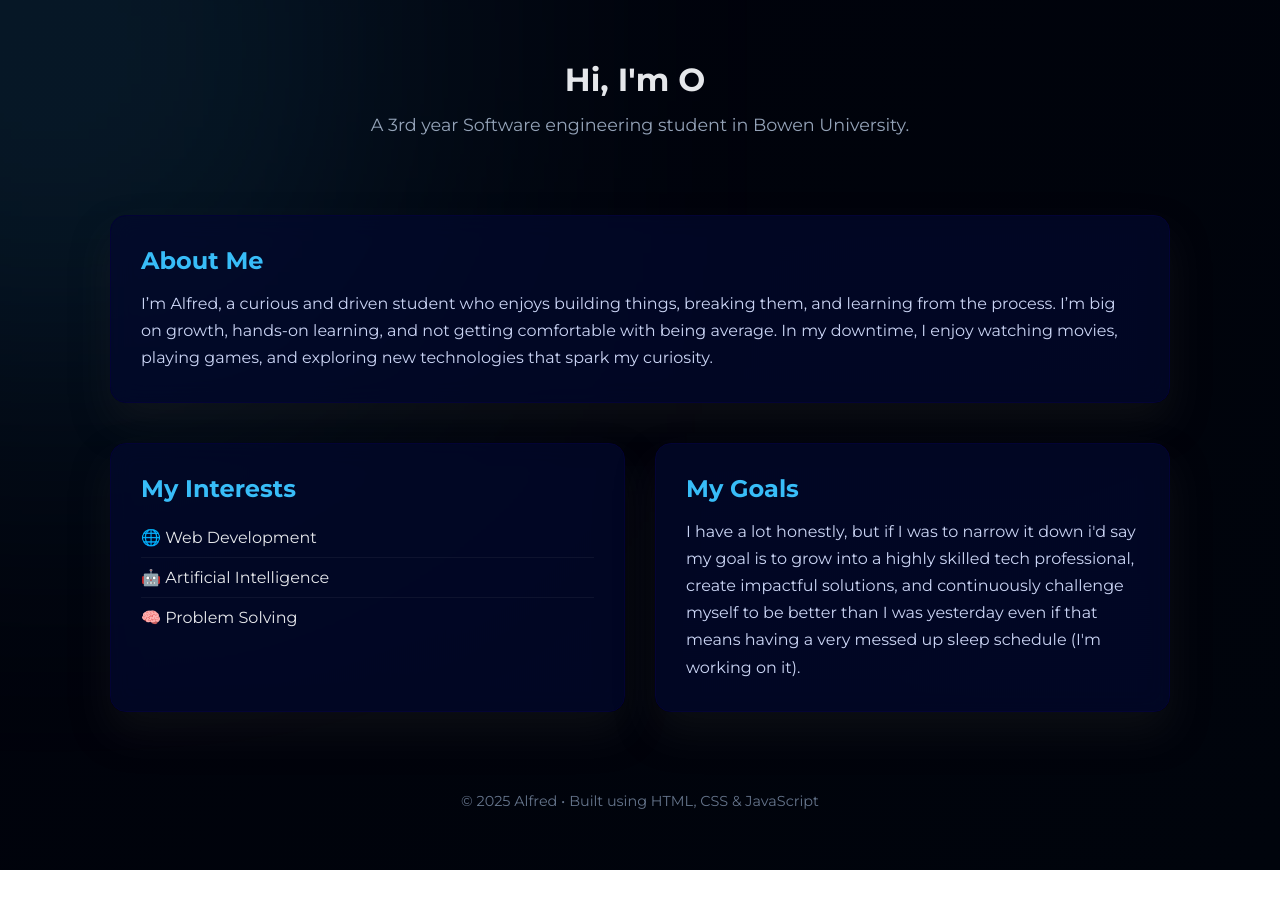
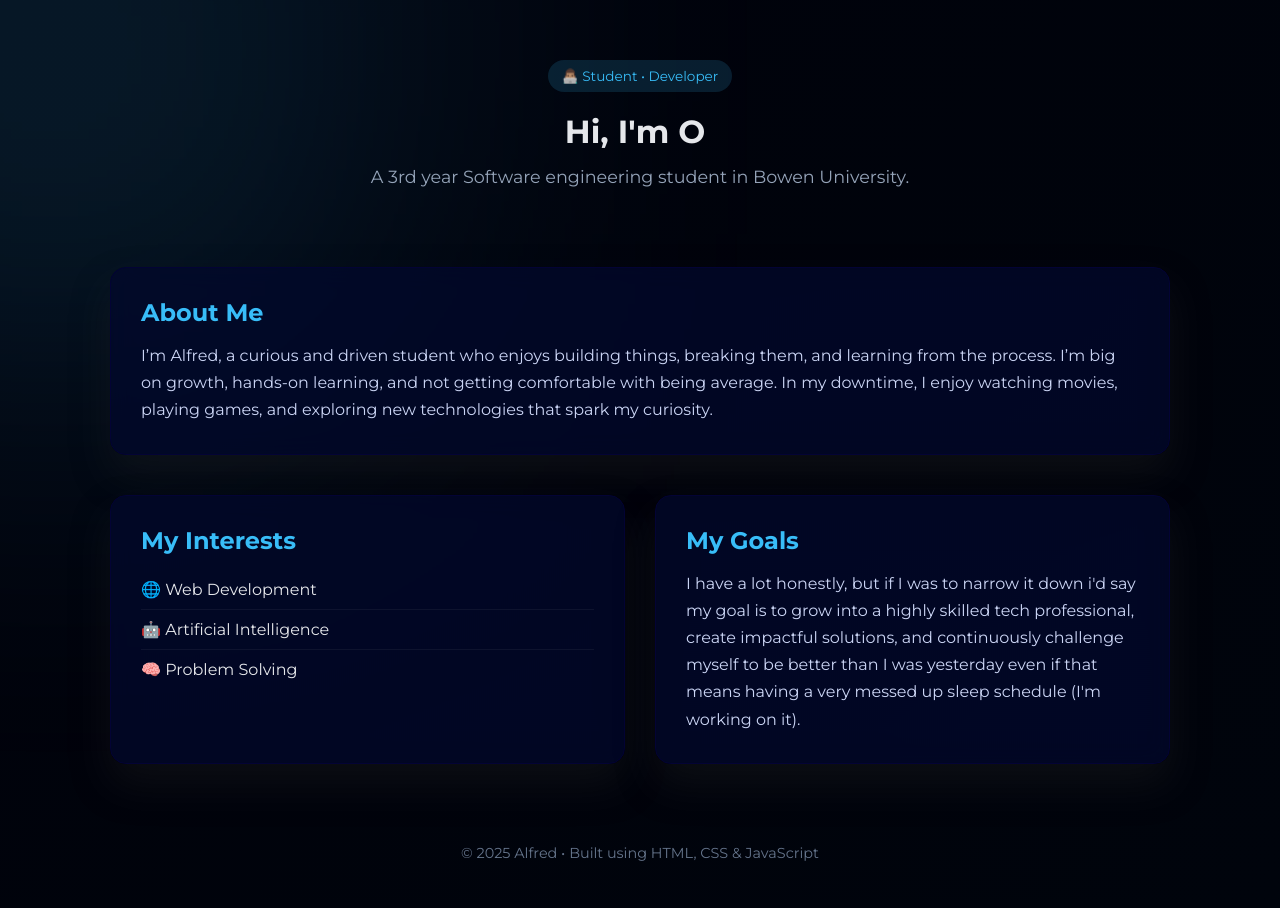
Before and after one commit to ogunkoyaalfred/buisen313-assignment, a plain HTML site: page index.html in a window 1280 px wide. Before the commit the page ends 870 px from the top, so only its background shows below. Drawn offline with Linux system fonts and the light colour scheme.

Commit message:
Final submitted Product lol

```diff
--- a/index.css
+++ b/index.css
@@ -35,7 +35,7 @@ body {
     margin-bottom: 80px;
 }
 
-/* .badge {
+.badge {
     display: inline-block;
     padding: 8px 14px;
     border-radius: 100px;
@@ -43,7 +43,7 @@ body {
     color: #38bdf8;
     font-size: 0.85rem;
     margin-bottom: 20px;
-} */
+}
 
 .hero h1 {
     font-size: 2rem;
--- a/index.html
+++ b/index.html
@@ -20,7 +20,7 @@
 
     <main class="wrapper">
       <header class="hero">
-        <!-- <span class="badge">👨🏽‍💻 Student • Developer</span> -->
+        <span class="badge">👨🏽‍💻 Student • Developer</span>
         <h1 id="typing"></h1>
         <p>A 3rd year Software engineering student in Bowen University.</p>
       </header>
```
